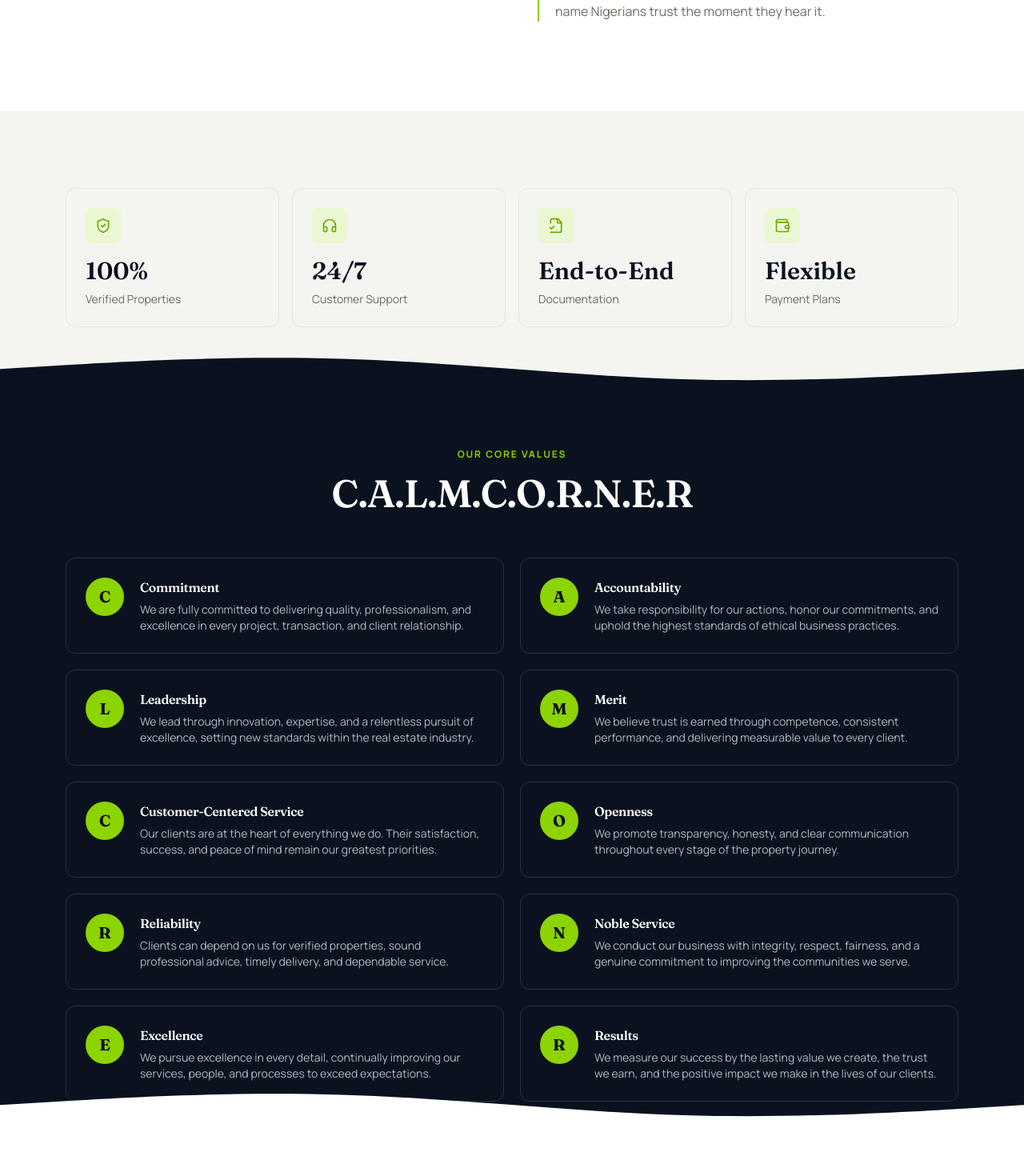
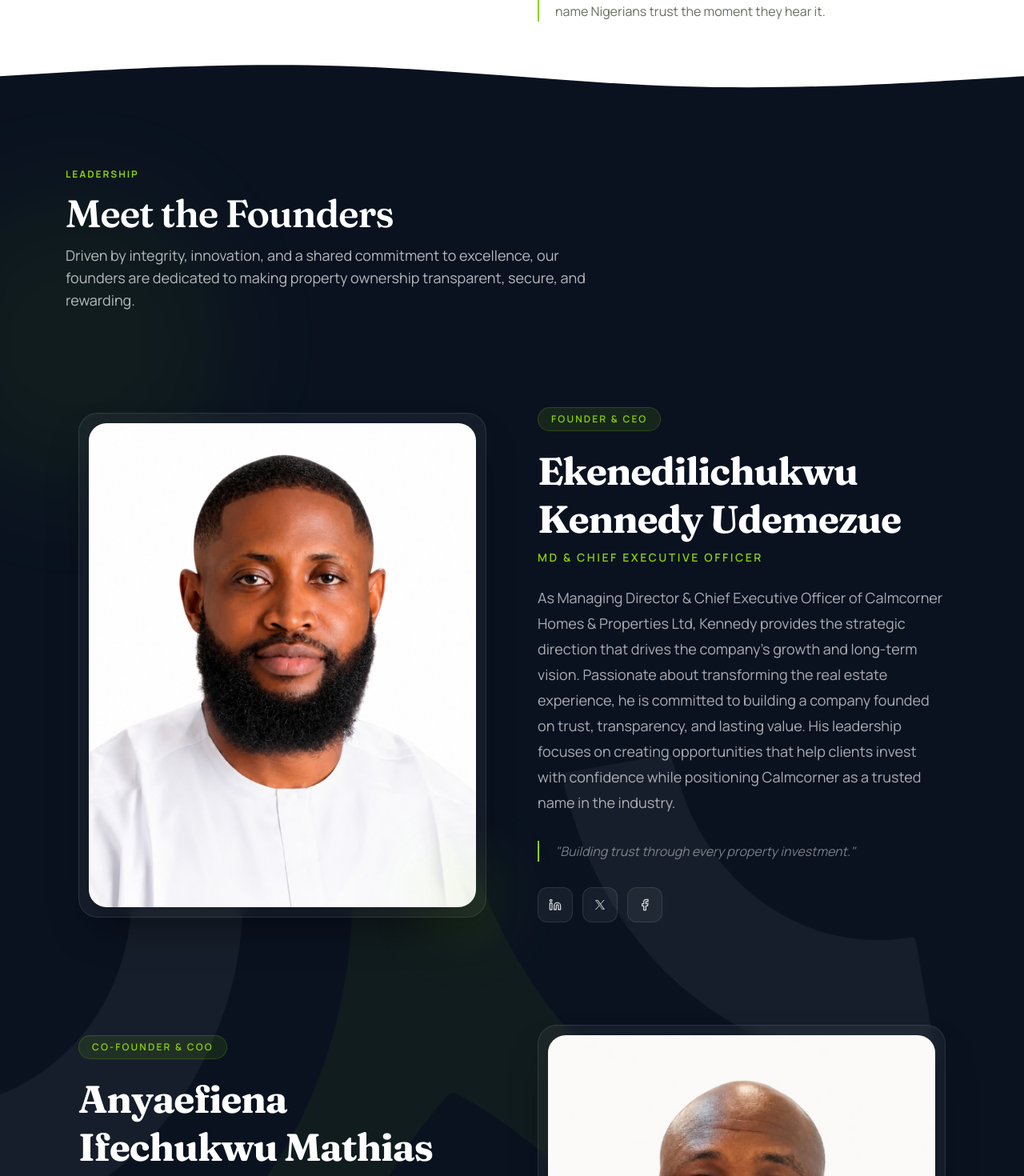
Before and after one commit to iamipheco/calmcorner-new, a React (Vite) app: page /about in a window 1280 px wide. Shown: the part 1200-2670 px from the top of the page at 80% size. Built offline with nearby package versions, Linux system fonts and the light colour scheme.

Commit message:
made some changes

```diff
--- a/src/components/CTABand.jsx
+++ b/src/components/CTABand.jsx
@@ -1,4 +1,5 @@
 import Reveal from './Reveal'
+import Watermark from './Watermark'
 import { waLink } from '../siteConfig'
 
 /**
@@ -22,7 +23,8 @@ export default function CTABand({
   to,
 }) {
   return (
-    <section className="bg-lime py-16 md:py-20">
+    <section className="relative bg-lime py-16 md:py-20 overflow-hidden">
+      <Watermark position="bottom-left" size="w-100" rotate="-rotate-6" />
       <div className="container-custom">
         <Reveal>
           <div className="flex flex-col items-center justify-between gap-6 rounded-3xl border border-white/20 bg-white/10 px-8 py-10 text-center backdrop-blur-sm md:flex-row md:text-left">
--- a/src/components/FeaturedProperties.jsx
+++ b/src/components/FeaturedProperties.jsx
@@ -13,6 +13,7 @@ import {
 } from "lucide-react";
 import Reveal from "./Reveal";
 import SectionHeading from "./SectionHeading";
+import Watermark from "./Watermark";
 import WaveDivider from "./WaveDivider";
 import { FEATURED_ESTATES } from "../data/estates";
 import { waLink } from "../siteConfig";
@@ -46,7 +47,8 @@ export default function FeaturedProperties({ dividerFill }) {
   const highlights = (estate.highlights || []).slice(0, 4);
 
   return (
-    <section className="relative bg-white py-6 pb-20 lg:py-16">
+    <section className="relative bg-white py-6 pb-20 lg:py-16 overflow-hidden">
+      <Watermark position="top-right" />
       <div className="container-custom">
         <SectionHeading
           eyebrow="Featured Investment"
--- a/src/components/Leadership.jsx
+++ b/src/components/Leadership.jsx
@@ -1,8 +1,10 @@
 import { useState } from 'react'
+import { Link } from 'react-router-dom'
 import { Linkedin, Facebook, UserRound } from 'lucide-react'
 import Reveal from './Reveal'
 import SectionHeading from './SectionHeading'
 import WaveDivider from './WaveDivider'
+import Watermark from './Watermark'
 
 const LEADERS = [
   {
@@ -10,6 +12,7 @@ const LEADERS = [
     name: 'Ekenedilichukwu Kennedy Udemezue',
     role: 'MD & Chief Executive Officer',
     photo: '/images/team/ceo.jpg',
+    shortBio: "As Chief Executive Officer, Kennedy provides the strategic direction and vision that positions Calmcorner as a trusted, growth-focused real estate company.",
     bio: "As Managing Director & Chief Executive Officer of Calmcorner Homes & Properties Ltd, Kennedy provides the strategic direction that drives the company's growth and long-term vision. Passionate about transforming the real estate experience, he is committed to building a company founded on trust, transparency, and lasting value. His leadership focuses on creating opportunities that help clients invest with confidence while positioning Calmcorner as a trusted name in the industry.",
     quote: "Building trust through every property investment.",
     socials:{linkedin:'#',x:'#',facebook:'#'}
@@ -19,6 +22,7 @@ const LEADERS = [
     name:'Anyaefiena Ifechukwu Mathias',
     role:'Director & Chief Operating Officer',
     photo:'/images/team/coo.jpg',
+    shortBio: "As Chief Operating Officer, Ifechukwu ensures operational excellence, efficient execution, and a client-first experience that drives Calmcorner's success.",
     bio:"As Director and Chief Operating Officer, Ifechukwu oversees the operational excellence that powers Calmcorner's day-to-day success. He leads the execution of the company's vision by ensuring seamless service delivery, efficient processes, and an exceptional client experience. His dedication to quality, accountability, and continuous improvement helps transform every client interaction into a trusted partnership.",
     quote:"Operational excellence is the foundation of lasting client confidence.",
     socials:{linkedin:'#',x:'#',facebook:'#'},
@@ -38,9 +42,10 @@ function LeaderPhoto({photo,name}){
  return <img src={photo} alt={name} onError={()=>setErrored(true)} className="w-full aspect-[4/5] rounded-[22px] object-cover object-center shadow-2xl transition-transform duration-500 group-hover:scale-[1.02]"/>
 }
 
-export default function Leadership({dividerFill}){
+export default function Leadership({dividerFill, compact=false}){
  return (
-<section className="relative overflow-hidden bg-ink py-10 md:py-16 text-white">
+<section id="leadership" className="relative overflow-hidden bg-ink py-10 md:py-16 text-white">
+<Watermark dark position="bottom-left" size="w-900" rotate="-rotate-10" />
 <div className="absolute -left-24 top-24 h-96 w-96 rounded-full bg-lime/5 blur-3xl"/>
 <div className="absolute -right-20 bottom-10 h-80 w-80 rounded-full bg-lime/5 blur-3xl"/>
 <div className="container-custom relative z-10">
@@ -54,8 +59,14 @@ export default function Leadership({dividerFill}){
 <span className="mb-5 inline-flex items-center rounded-full border border-lime/20 bg-lime/10 px-4 py-1.5 text-xs font-semibold uppercase tracking-[0.18em] text-lime">{l.tag}</span>
 <h3 className="text-3xl font-bold leading-tight tracking-tight text-white md:text-5xl">{l.name}</h3>
 <p className="mb-6 mt-2 text-sm font-semibold uppercase tracking-[0.18em] text-lime">{l.role}</p>
-<p className="max-w-xl text-base leading-8 text-white/65 md:text-lg">{l.bio}</p>
+<p className="max-w-xl text-base leading-8 text-white/65 md:text-lg">{compact ? l.shortBio : l.bio}</p>
+{compact ? (
+<Link to="/about#leadership" className="mt-6 inline-flex items-center gap-2 font-bold text-lime hover:text-white transition-colors">
+  Learn More →
+</Link>
+) : (
 <div className="mt-8 border-l-2 border-lime pl-5"><p className="italic text-white/45">"{l.quote}"</p></div>
+)}
 <div className="mt-8 flex gap-3">
 {[['linkedin',Linkedin],['x',XIcon],['facebook',Facebook]].map(([k,Icon])=><a key={k} href={l.socials[k]} className="flex h-11 w-11 items-center justify-center rounded-xl border border-white/10 bg-white/5 text-white/80 transition-all duration-300 hover:-translate-y-1 hover:bg-lime hover:text-ink hover:shadow-lg"><Icon className="h-4 w-4"/></a>)}
 </div>
--- a/src/components/ServicesSection.jsx
+++ b/src/components/ServicesSection.jsx
@@ -2,6 +2,7 @@ import { Link } from "react-router-dom";
 import { ArrowRight, CheckCircle2 } from "lucide-react";
 import Reveal from "./Reveal";
 import WaveDivider from "./WaveDivider";
+import Watermark from "./Watermark";
 import { SERVICES, SERVICES_INTRO } from "../data/services";
 import servicesImg from "../assets/services.jpg";
 
@@ -12,6 +13,7 @@ export default function ServicesSection({
 }) {
   return (
     <section className="relative bg-mist py-24 md:py-28 overflow-hidden">
+      <Watermark position="top-right" />
       <div className="container-custom relative z-10">
         {/* Image + text intro — same layout as the About page's "Our Story" */}
         <Reveal className="grid md:grid-cols-2 gap-14 md:gap-16 items-center mb-24 md:mb-28">
--- /dev/null
+++ b/src/components/Watermark.jsx
@@ -0,0 +1,28 @@
+import logoIcon from '../assets/logo-icon.png'
+import logoIconDark from '../assets/logo-icon-dark.png'
+
+const POSITIONS = {
+  'top-right': '-right-16 -top-16',
+  'bottom-left': '-left-16 -bottom-16',
+  'bottom-right': '-right-16 -bottom-16',
+  'top-left': '-left-16 -top-16',
+}
+
+/**
+ * Large, faint logo mark used as a background watermark — decorative
+ * only, never the focal point. Pass `dark` when the section itself has
+ * a dark background (picks the plain lime mark instead of the
+ * black+lime one, which needs a light background to read well).
+ * Add `relative overflow-hidden` to the parent section for this to sit
+ * correctly (same requirement as WaveDivider).
+ */
+export default function Watermark({ dark = false, position = 'top-right', size = 'w-600', rotate = 'rotate-12' }) {
+  return (
+    <img
+      src={dark ? logoIcon : logoIconDark}
+      alt=""
+      aria-hidden="true"
+      className={`pointer-events-none absolute ${POSITIONS[position]} ${size} ${rotate} opacity-[0.05]`}
+    />
+  )
+}
--- a/src/components/WhoWeAre.jsx
+++ b/src/components/WhoWeAre.jsx
@@ -1,10 +1,12 @@
 import { Link } from 'react-router-dom'
 import Reveal from './Reveal'
 import WaveDivider from './WaveDivider'
+import Watermark from './Watermark'
 
 export default function WhoWeAre({ dividerFill }) {
   return (
     <section className="relative py-16 pb-28 bg-ink overflow-hidden">
+      <Watermark dark position="bottom-right" size="w-150" />
       <div className="container-custom relative z-10">
         <div className="grid md:grid-cols-2 gap-14 md:gap-20 items-center">
           {/* Image */}
--- a/src/pages/About.jsx
+++ b/src/pages/About.jsx
@@ -3,10 +3,12 @@ import { motion } from 'framer-motion'
 import SectionHeading from '../components/SectionHeading'
 import Reveal from '../components/Reveal'
 import PageHero from '../components/PageHero'
+import Watermark from '../components/Watermark'
 import CTABand from '../components/CTABand'
 import WaveDivider from '../components/WaveDivider'
 import StatCard from '../components/StatCard'
 import HowWeWork from '../components/HowWeWork'
+import Leadership from '../components/Leadership'
 import Testimonials from '../components/Testimonials'
 import {
   OUR_STORY,
@@ -28,7 +30,7 @@ export default function About() {
       />
 
       {/* Our Story — split layout */}
-      <section className="py-24 md:py-28 bg-white">
+      <section className="relative py-24 md:py-28 bg-white overflow-hidden">
         <div className="container-custom">
           <div className="grid md:grid-cols-2 gap-14 md:gap-16 items-center">
             <Reveal>
@@ -54,10 +56,15 @@ export default function About() {
             </div>
           </div>
         </div>
+        <WaveDivider fill="#0A1220" />
       </section>
+
+      {/* Leadership — full bios live here; the Homepage links back to this section */}
+      <Leadership dividerFill="#F4F4F1" />
 
       {/* Statistics */}
       <section className="relative py-20 md:py-24 bg-stone overflow-hidden">
+        <Watermark position="top-right" />
         <div className="container-custom">
           <div className="grid grid-cols-2 lg:grid-cols-4 gap-4">
             <StatCard dark={false} icon={ShieldCheck} value="100%" label="Verified Properties" />
@@ -71,6 +78,7 @@ export default function About() {
 
       {/* Core Values — C.A.L.M.C.O.R.N.E.R */}
       <section className="relative bg-ink text-white py-8 md:py-12 pb-28 overflow-hidden">
+        <Watermark dark position="bottom-left" size="w-80" />
         <div className="container-custom relative z-10">
           <SectionHeading eyebrow="Our core values" title="C.A.L.M.C.O.R.N.E.R" light center />
           <div className="grid sm:grid-cols-2 gap-5">
@@ -93,7 +101,8 @@ export default function About() {
       </section>
 
       {/* Vision / Mission / Purpose */}
-      <section className="py-8 md:py-12 pb-20 bg-white">
+      <section className="relative py-8 md:py-12 pb-20 bg-white overflow-hidden">
+        <Watermark position="top-right" />
         <div className="container-custom">
           <SectionHeading eyebrow="What drives us" title="Vision, Mission & Purpose" center />
           <div className="grid md:grid-cols-3 gap-6">
@@ -125,7 +134,8 @@ export default function About() {
       </section>
 
       {/* Why Choose Calmcorner */}
-      <section className="py-8 md:py-12 pb-20 bg-stone">
+      <section className="relative py-8 md:py-12 pb-20 bg-stone overflow-hidden">
+        <Watermark position="bottom-right" />
         <div className="container-custom">
           <SectionHeading eyebrow="Why choose Calmcorner" title="Your peaceful path to property ownership" lede={WHY_CHOOSE_INTRO} />
           <div className="grid md:grid-cols-2 gap-x-10 gap-y-6">
--- a/src/pages/Contact.jsx
+++ b/src/pages/Contact.jsx
@@ -2,6 +2,7 @@ import Reveal from '../components/Reveal'
 import PageHero from '../components/PageHero'
 import Socials from '../components/Socials'
 import CTABand from '../components/CTABand'
+import Watermark from '../components/Watermark'
 import { waLink, SITE } from '../siteConfig'
 
 export default function Contact() {
@@ -13,7 +14,8 @@ export default function Contact() {
         dividerFill="#FFFFFF"
       />
 
-      <section className="py-24 md:py-28">
+      <section className="relative py-24 md:py-28 overflow-hidden">
+        <Watermark position="top-right" />
         <div className="container-custom">
           <div className="grid md:grid-cols-[0.9fr_1.1fr] gap-16">
             <Reveal>
--- a/src/pages/Home.jsx
+++ b/src/pages/Home.jsx
@@ -26,7 +26,7 @@ export default function Home() {
       <MissionVision dividerFill="#0A1220" />
 
       {/* 5. Leadership — alternating photo/text rows */}
-      <Leadership dividerFill="#F6FAEF" />
+      <Leadership dividerFill="#F6FAEF" compact />
 
       {/* 6. Our Services — light mint background, simple icon cards */}
       <ServicesGrid dividerFill="#0A1220" />
--- a/src/pages/Portal.jsx
+++ b/src/pages/Portal.jsx
@@ -243,7 +243,7 @@ export default function Portal() {
           src={logoIconDark}
           alt=""
           aria-hidden="true"
-          className="pointer-events-none absolute -right-12 -top-12 w-100 opacity-[0.05] rotate-8"
+          className="pointer-events-none absolute -right-12 -top-12 w-250 opacity-[0.03] rotate-15"
         />
 
         {/* Mobile-only logo bar — left panel (which normally holds this) is desktop-only */}
--- a/src/pages/Properties.jsx
+++ b/src/pages/Properties.jsx
@@ -22,7 +22,7 @@ export default function Properties() {
 
       <FeaturedProperties />
 
-      <section className="pb-24">
+      <section className="relative pb-24 overflow-hidden">
         <div className="container-custom">
           <SectionHeading
             eyebrow="Coming Next"
```
Also changed, not shown: src/App.jsx (+19 -2 lines).
